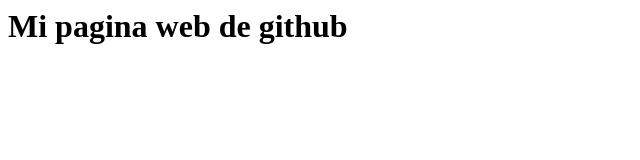
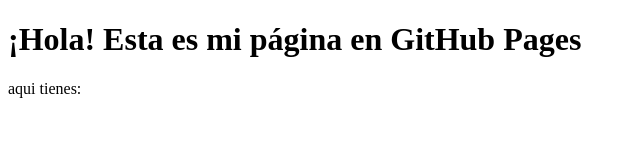
Before and after one commit to Borja400/APLICACIONES-WEB, a plain HTML site: page index.html in a window 1280 px wide. Shown: the whole page, without its empty margins (0-640 px from the left). Drawn offline with Linux system fonts and the light colour scheme.

Commit message:
Add HTML structure to index.html

```diff
--- a/index.html
+++ b/index.html
@@ -1 +1,11 @@
-<h1>Mi pagina web de github<h1>
+<!DOCTYPE html>
+<html>
+<head>
+    <meta charset="UTF-8">
+    <title>Mi página</title>
+</head>
+<body>
+    <h1>¡Hola! Esta es mi página en GitHub Pages</h1>
+    <p>aqui tienes:</p>
+</body>
+</html>
```
